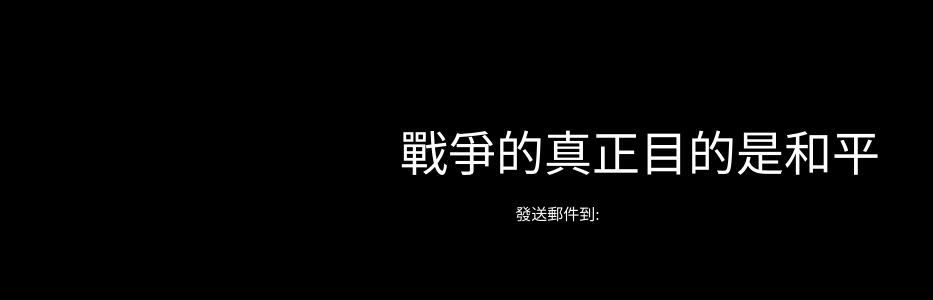
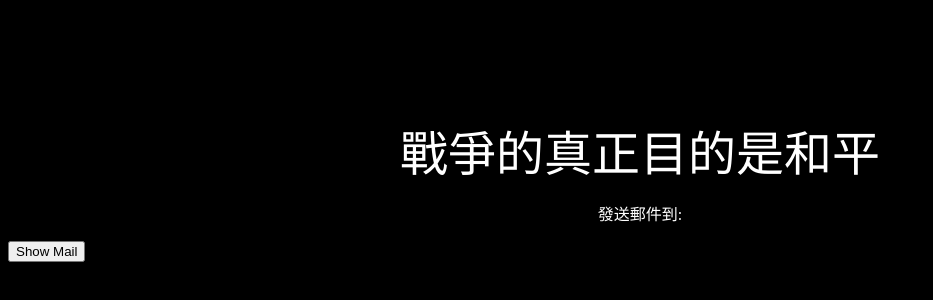
Before and after one commit to SuNTzuWar/SuNTzuWar.github.io, a plain HTML site: page index.html in a window 1280 px wide. Shown: the part 138-438 px from the top of the page, without its empty margins (0-933 px from the left). Drawn offline with Linux system fonts and the light colour scheme.

Commit message:
Update index.html

```diff
--- a/index.html
+++ b/index.html
@@ -3,11 +3,19 @@
 <head>
     <meta charset="utf-8">
     <meta http-equiv="X-UA-Compatible" content="chrome=1">
+    <script>
+	function myFunction() {
+    	var uri = "bооtrооtwаr@gmail.com";
+    	var res = encodeURI(uri);
+    	document.getElementById("demo").innerHTML = res;}
+     </script>
 </head>
 <body bgcolor="black">
 <div style="margin-top: 20%;">
 	<p align="center"><font size="30px" color="white">戰爭的真正目的是和平</font></p>
-	<p align="center"><font color="white">發送郵件到: </font>bootrootwar@gmail.com</p>
+	<p align="center"><font color="white">發送郵件到: </font></p>
+	<button onclick="myFunction()">Show Mail</button>
+	<font color="white"><p id="demo"></p></font>
 </div>
 </body>
 </html>
```
